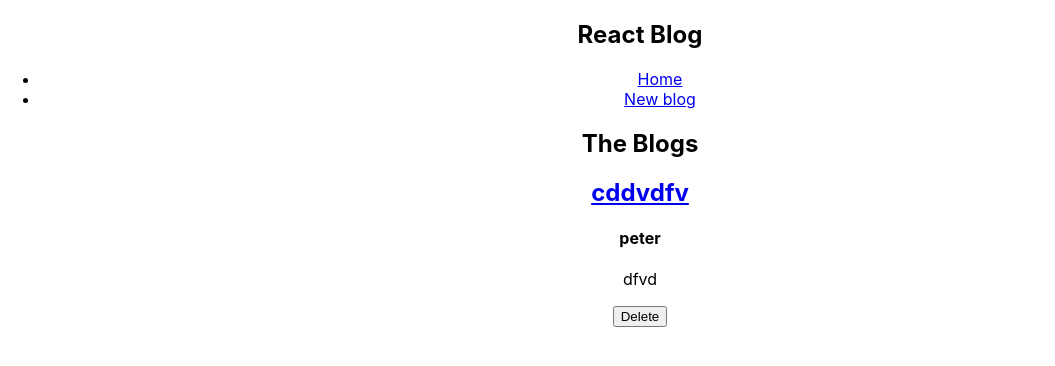
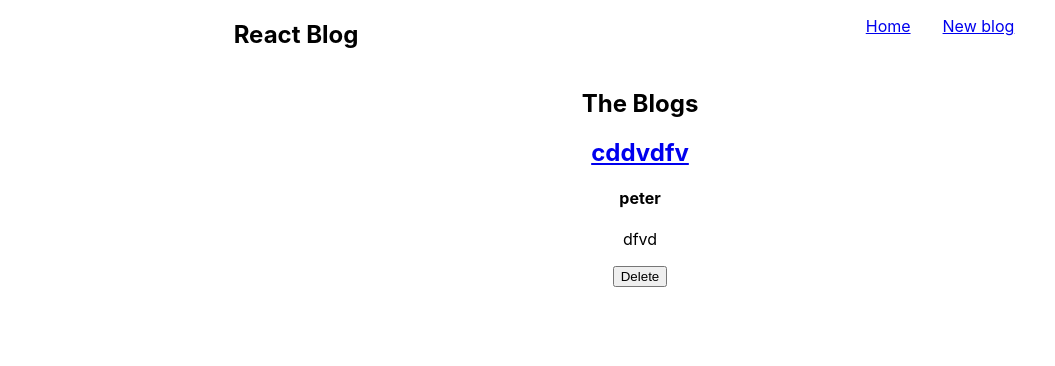
Before and after one commit to AsmaaIbrahim57/react-blog, a React (Create React App) app: page / in a window 1280 px wide. Shown: the top 366 px of the page, without its empty margins (0-1055 px from the left). Built offline with nearby package versions, Linux system fonts and the light colour scheme; data requests are answered from the project's data file; the HTML template or start-up script is replaced by a standard one.

Commit message:
adding some styles via styled component

```diff
--- a/src/components/Navbar.js
+++ b/src/components/Navbar.js
@@ -2,20 +2,34 @@ import { Link } from "react-router-dom";
 
 const Navbar = () =>{
     return (
-        <nav>
+        <nav style={styles.mainNav}>
             <h2>React Blog</h2>
-            <div>
-                <ul>
-                    <li>
-                        <Link to="/">Home</Link>
-                    </li>
-                    <li>
-                        <Link to="/create">New blog</Link>
-                    </li>
-                </ul>
-            </div>
+            <ul style={styles.links}>
+                <li style={styles.link}>
+                    <Link to="/">Home</Link>
+                </li>
+                <li style={styles.link}>
+                    <Link to="/create">New blog</Link>
+                </li>
+            </ul>
         </nav>
     )
 };
 
+const styles = {
+    mainNav:{
+        display:"flex",
+        justifyContent: "space-around"
+    },
+    links:{
+        display: "flex",
+        listStyle: "none"
+
+    },
+    link:{
+        textDecoration: "none",
+        marginRight: "2rem"
+    }
+}
+
 export default Navbar;
```
